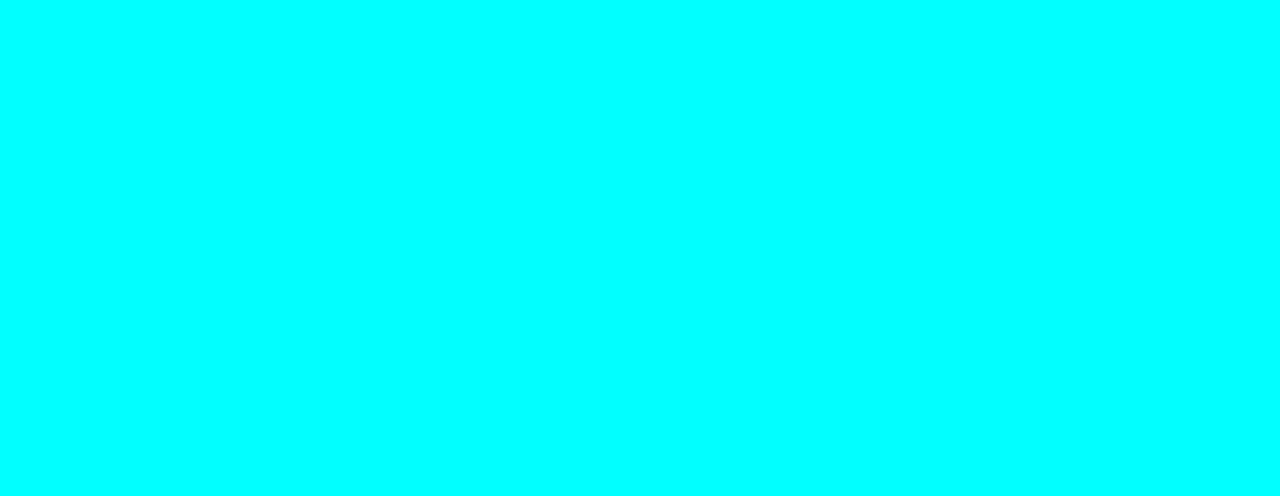
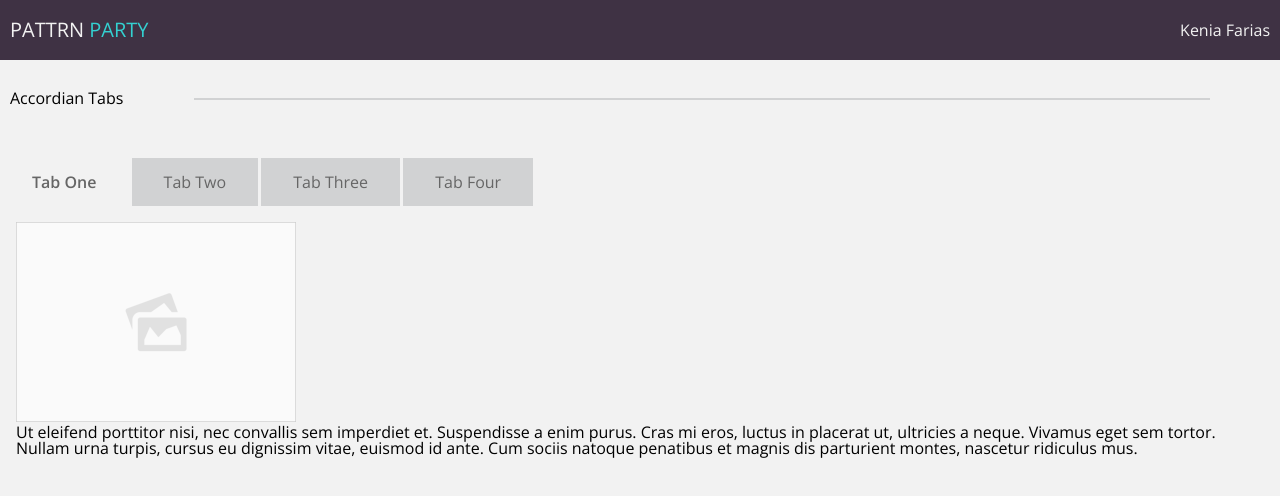
Before and after one commit to kfarias/pattern-party, a website: page index.html in a window 1280 px wide. Drawn offline with nearby package versions, Linux system fonts and the light colour scheme.

Commit message:
some work on tabs

```diff
--- a/index.html
+++ b/index.html
@@ -5,9 +5,65 @@
     <title>Pattern Party</title>
     <link rel="stylesheet" href="./reset.css">
     <link rel="stylesheet" href="./styles.css">
+    <link href="https://fonts.googleapis.com/css?family=Open+Sans:300,600" rel="stylesheet">
   </head>
   <body>
+    <header class="header-container">
+      <h1 class="header-title">PATTRN <span class="party">PARTY</span></h1>
+      <h1 class="student-name">Kenia Farias</h1>
+    </header>
+
+        <div class="acordian-title">
+          <p>Accordian Tabs</p>
+          <hr></hr>
+        </div>
+        <div class="tabs">
+          <input type="radio" name="tabs" id="tabone" checked="checked">
+          <label class="tabone" for="tabone">Tab One</label>
+        <div class="tab">
+            <img class="placeholder-img" src="./images/Placeholder-image.png">
+            <h1 class="tab-text">Ut eleifend porttitor nisi, nec convallis sem imperdiet et. Suspendisse a enim purus.
+              Cras mi eros, luctus in placerat ut, ultricies a neque. Vivamus eget sem tortor.
+              Nullam urna turpis, cursus eu dignissim vitae, euismod id ante.
+              Cum sociis natoque penatibus et magnis dis parturient montes, nascetur ridiculus mus.
+            </h1>
+        </div>
+          <input type="radio" name="tabs" id="tabtwo">
+          <label class="tabtwo" for="tabtwo">Tab Two</label>
+        <div class="tab">
+          <img class="placeholder-img" src="./images/Placeholder-image.png">
+          <h1 class="tab-text">Morbi venenatis ipsum ac nibh aliquet feugiat placerat purus feugiat.
+             Vestibulum ante ipsum primis in faucibus orci luctus et ultrices posuere cubilia Curae;
+              Curabitur pellentesque, augue pharetra ullamcorper semper, augue dui viverra urna,
+              in tristique mi est ut orci.
+          </h1>
+        </div>
+          <input type="radio" name="tabs" id="tabthree">
+          <label class="tabthree" for="tabthree">Tab Three</label>
+        <div class="tab">
+          <img class="placeholder-img" src="./images/Placeholder-image.png">
+          <h1 class="tab-text">Mauris at aliquet erat. Vestibulum malesuada, lacus ac adipiscing varius,
+            nisl metus adipiscing est, a congue justo nunc ut nulla. Cras vulputate, enim et mattis interdum,
+            neque arcu molestie augue, vitae euismod libero dui nec dui. In pharetra consequat vehicula.
+          </h1>
+        </div>
+          <input type="radio" name="tabs" id="tabfour">
+          <label class="tabfour" for="tabfour">Tab Four</label>
+        <div class="tab">
+          <img class="placeholder-img" src="./images/Placeholder-image.png">
+          <h1 class="tab-text">Morbi venenatis ipsum ac nibh aliquet feugiat placerat purus feugiat.
+            Vestibulum ante ipsum primis in faucibus orci luctus et ultrices posuere cubilia Curae;
+             Curabitur pellentesque, augue pharetra ullamcorper semper, augue dui viverra urna, in tristique
+              mi est ut orci. Mauris at aliquet erat. Vestibulum malesuada, lacus ac adipiscing varius,
+               nisl metus adipiscing est, a congue justo nunc ut nulla
+          </h1>
+        </div>
+      </div>
+
+
+
+
     <script src="https://ajax.googleapis.com/ajax/libs/jquery/3.2.1/jquery.min.js"></script>
-    <script type=“text/javascript” src=“./scripts.js”></script>
+    <script type=“text/javascript” src=“scripts.js”></script>
    </body>
 </html>
--- a/styles.css
+++ b/styles.css
@@ -1,3 +1,110 @@
 body {
-  background-color: aqua;
+  font-family: 'Open Sans', sans-serif;
+  background-color: #F2F2F2;
 }
+
+hr {
+  border: none;
+  width: 80%;
+  border-top: 2px solid #D1D2D3;
+}
+
+.header-container {
+  background-color: #3F3244;
+  padding-bottom: 20px;
+  padding-top: 20px;
+  display: flex;
+  justify-content: space-between;
+  align-items: center;
+}
+
+.header-title {
+  color: #F2F2F2;
+  font-weight: 300;
+  font-size: 20px;
+  margin-left: 10px;
+}
+
+.party {
+  color: #34D1D1;
+}
+
+.student-name {
+  color: #F2F2F2;
+  margin-right: 10px;
+}
+
+
+.acordian-title {
+  margin-top: 30px;
+  margin-left: 10px;
+  display: flex;
+}
+
+.tabs {
+  margin-top: 50px;
+  margin-right: 10px;
+  display: -webkit-box;
+  display: -webkit-flex;
+  display: -ms-flexbox;
+  display: flex;
+  -webkit-flex-wrap: wrap;
+  -ms-flex-wrap: wrap;
+  flex-wrap: wrap;
+}
+
+.tabone, .tabtwo, .tabthree, .tabfour {
+  font-weight: 300;
+  color: #666666;
+}
+
+
+.tabs label {
+  -webkit-box-ordinal-group: 2;
+  -webkit-order: 1;
+  -ms-flex-order: 1;
+  order: 1;
+  display: block;
+  padding: 1rem 2rem;
+  margin-right: 0.2rem;
+  cursor: pointer;
+  background: #D1D2D3;
+  -webkit-transition: background ease 0.2s;
+  transition: background ease 0.2s;
+}
+
+
+.tabs .tab {
+  -webkit-box-ordinal-group: 100;
+  -webkit-order: 99;
+  -ms-flex-order: 99;
+  order: 99;
+  -webkit-box-flex: 1;
+  -webkit-flex-grow: 1;
+  -ms-flex-positive: 1;
+  flex-grow: 1;
+  width: 100%;
+  display: none;
+  padding: 1rem;
+  background: #F2F2F2;
+}
+
+.tabs input[type="radio"] {
+  position: absolute;
+  opacity: 0;
+}
+.tabs input[type="radio"]:checked + label {
+   background: #F2F2F2;
+   font-weight: 600;
+   color: #666666;
+ }
+.tabs input[type="radio"]:checked + label + .tab {
+  display: block;
+}
+
+
+@media (max-width: 480px) {
+    body {
+        background-color: lightgreen;
+    }
+}
```
Also changed, not shown: images/Placeholder-image.png (added).
